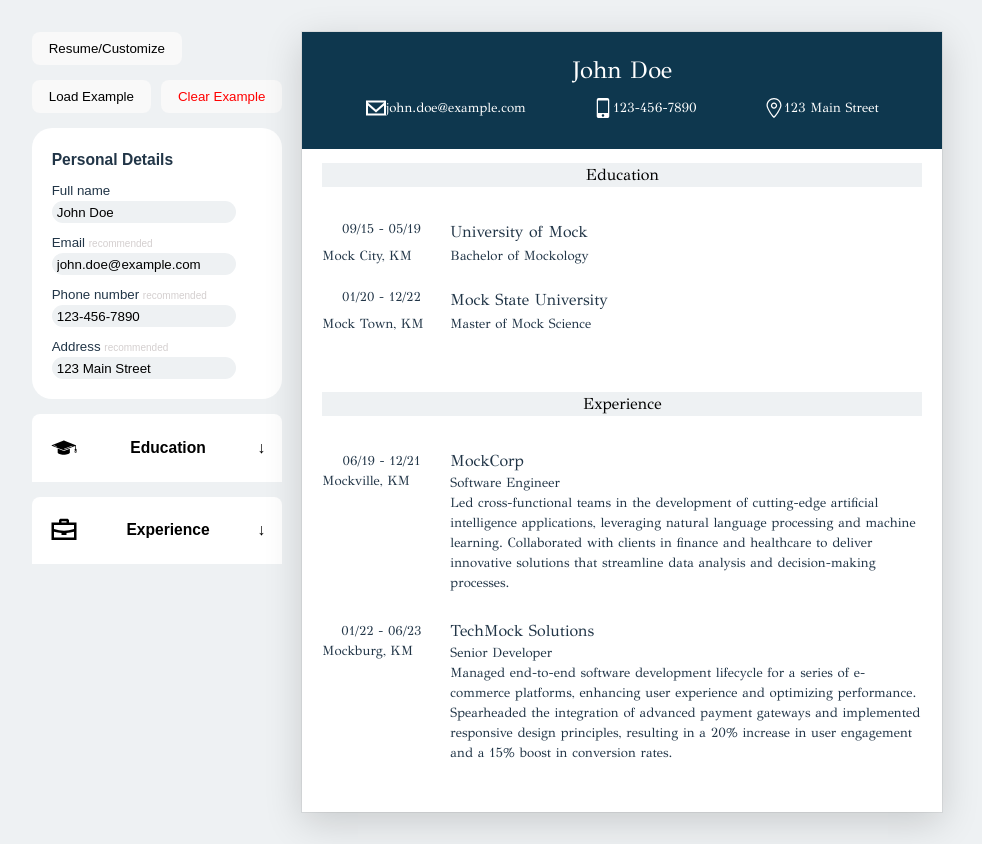
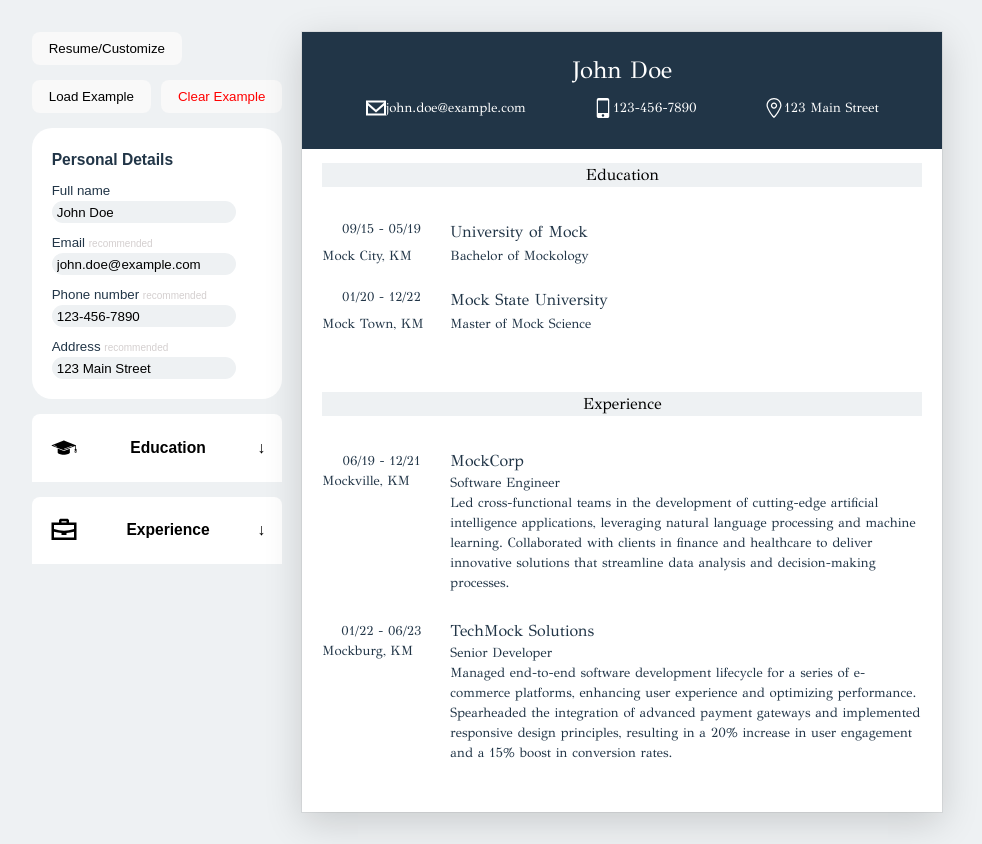
Before and after one commit to gtsoul-tech/cv-template, a React (Vite) app: page / in a window 1280 px wide. Shown: the whole page, without its empty margins (107-1089 px from the left). Built offline with nearby package versions, Linux system fonts and the light colour scheme; a web font is replaced by a local one.

Commit message:
change color resume head

```diff
--- a/src/components/DisplaySide.jsx
+++ b/src/components/DisplaySide.jsx
@@ -11,7 +11,10 @@ function DisplaySide({person,degrees,experiences,fontColorLayout}) {
     <div className={`displaySide ${class1}`}>
       {fontColorLayout.layout === 'top' ?
       <div className={`top`}>
-        <PersonalDetails person={person}></PersonalDetails>
+        <PersonalDetails
+          person={person}
+          backgroundColor={fontColorLayout.color}
+        ></PersonalDetails>
         <EducationDetails degrees={degrees}></EducationDetails>
         <ExperienceDetails experiences={experiences}></ExperienceDetails>
       </div>
@@ -19,7 +22,10 @@ function DisplaySide({person,degrees,experiences,fontColorLayout}) {
       fontColorLayout.layout=== 'left' ?
       <div className={`left`}>
         <div className='displayComponentHeader'>
-          <PersonalDetails person={person}></PersonalDetails>
+          <PersonalDetails
+          person={person}
+          backgroundColor={fontColorLayout.color}
+          ></PersonalDetails>
         </div>
         <div className='displayComponent'>
           <EducationDetails degrees={degrees}></EducationDetails>
@@ -36,7 +42,10 @@ function DisplaySide({person,degrees,experiences,fontColorLayout}) {
           <ExperienceDetails experiences={experiences}></ExperienceDetails>
         </div>
         <div className='displayComponentHeader'>
-          <PersonalDetails person={person}></PersonalDetails>
+          <PersonalDetails
+          person={person}
+          backgroundColor={fontColorLayout.color}
+          ></PersonalDetails>
         </div>
       </div>
       :
--- a/src/components/PersonalDetails.jsx
+++ b/src/components/PersonalDetails.jsx
@@ -8,9 +8,11 @@ function PersonalDetails(props){
     const email = props.person.email;
     const phoneNumber = props.person.phoneNumber;
     const address = props.person.address;
-
+    const mystyle = {
+        backgroundColor: props.backgroundColor
+    };
     return(<>
-        <div className='personalDisplay'>
+        <div className='personalDisplay' style={mystyle}>
             <div className="personalName">{fullName}</div>
             <div className="restPersonalDetails">
                 {email!='' ? (
@@ -49,6 +51,7 @@ PersonalDetails.propTypes = {
     fullName: PropTypes.string,
     email: PropTypes.string,
     phoneNumber:PropTypes.string,
-    address:PropTypes.string
+    address:PropTypes.string,
+    backgroundColor:PropTypes.string,
 }
 export default PersonalDetails
```
